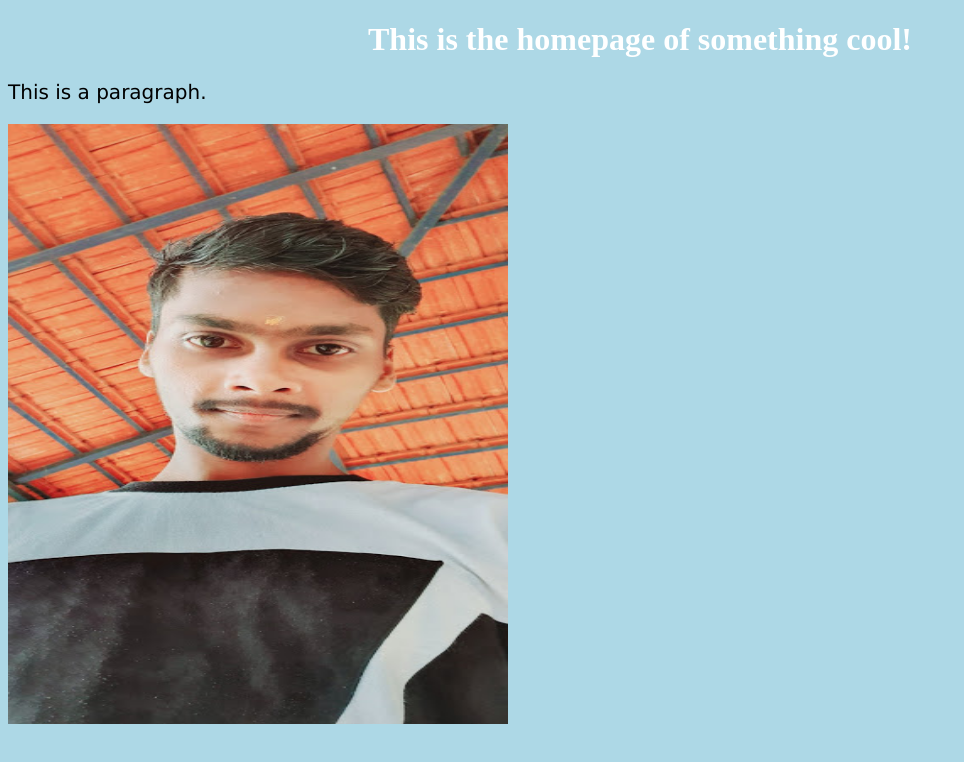
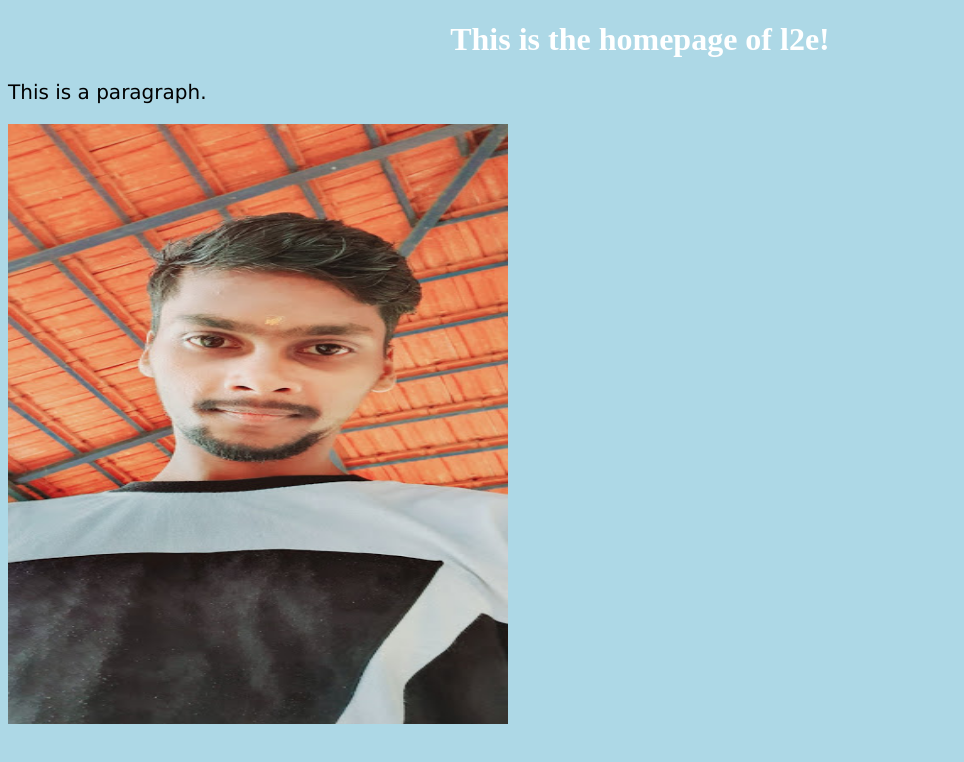
Before and after one commit to learningtoearn/ltoewebpage, a plain HTML site: page index.html in a window 1280 px wide. Shown: the whole page, without its empty margins (0-964 px from the left). Drawn offline with Linux system fonts and the light colour scheme.

Commit message:
Update index.html

```diff
--- a/index.html
+++ b/index.html
@@ -7,7 +7,7 @@
 </head>
 <body>
 
-<h1>This is the homepage of something cool!</h1>
+<h1>This is the homepage of l2e!</h1>
 <p>This is a paragraph.</p>
 
 <img src="sai.jpg" alt="Girl in a jacket" width="500" height="600">
```
